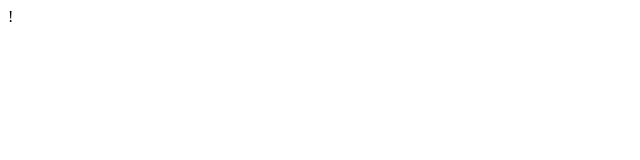
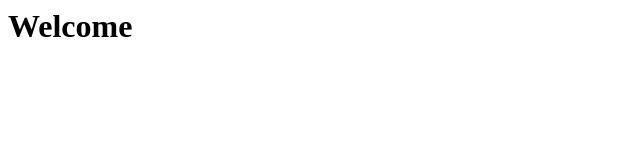
Before and after one commit to TofunmiTranspose/30daysJavaScriptChallenge, a plain HTML site: page Day1/index.html in a window 1280 px wide. Shown: the whole page, without its empty margins (0-640 px from the left). Drawn offline with Linux system fonts and the light colour scheme.

Commit message:
Update index.html

```diff
--- a/Day1/index.html
+++ b/Day1/index.html
@@ -1 +1 @@
-!
+<h1>Welcome</h1>
```
